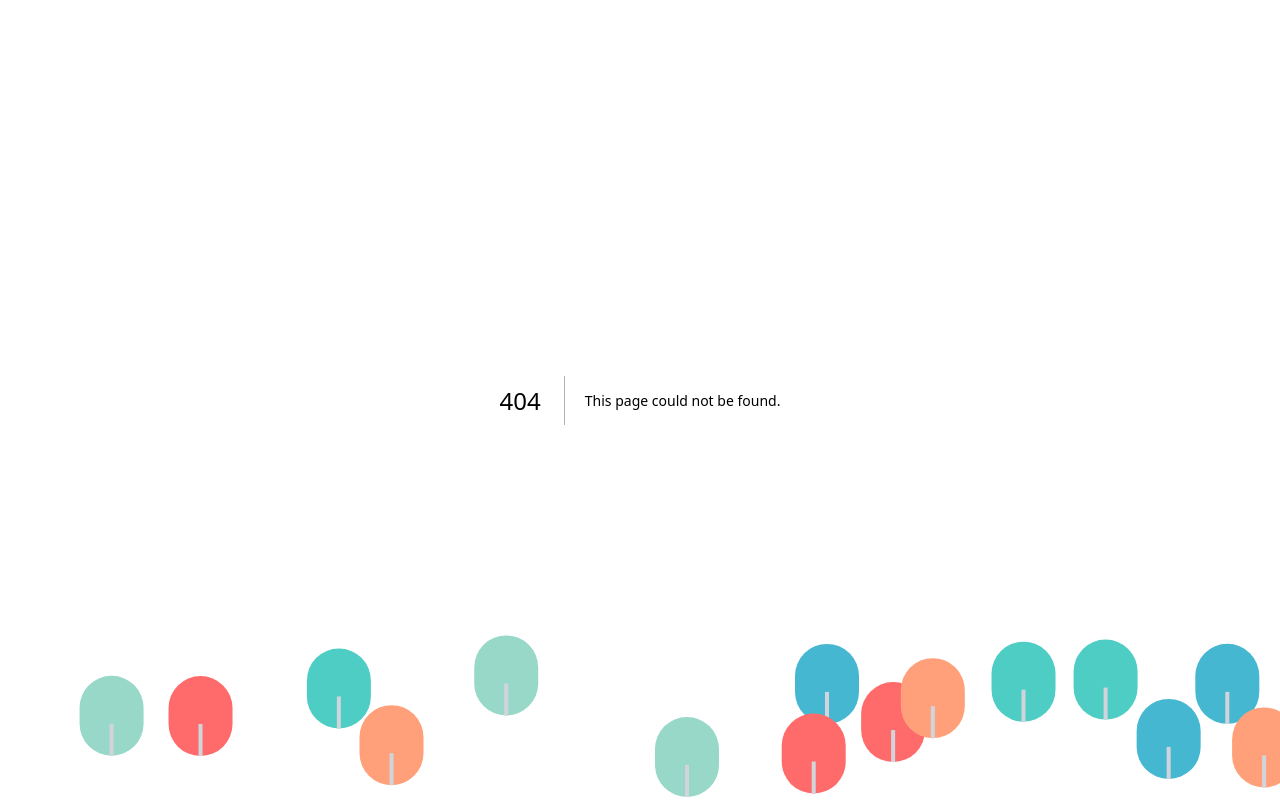
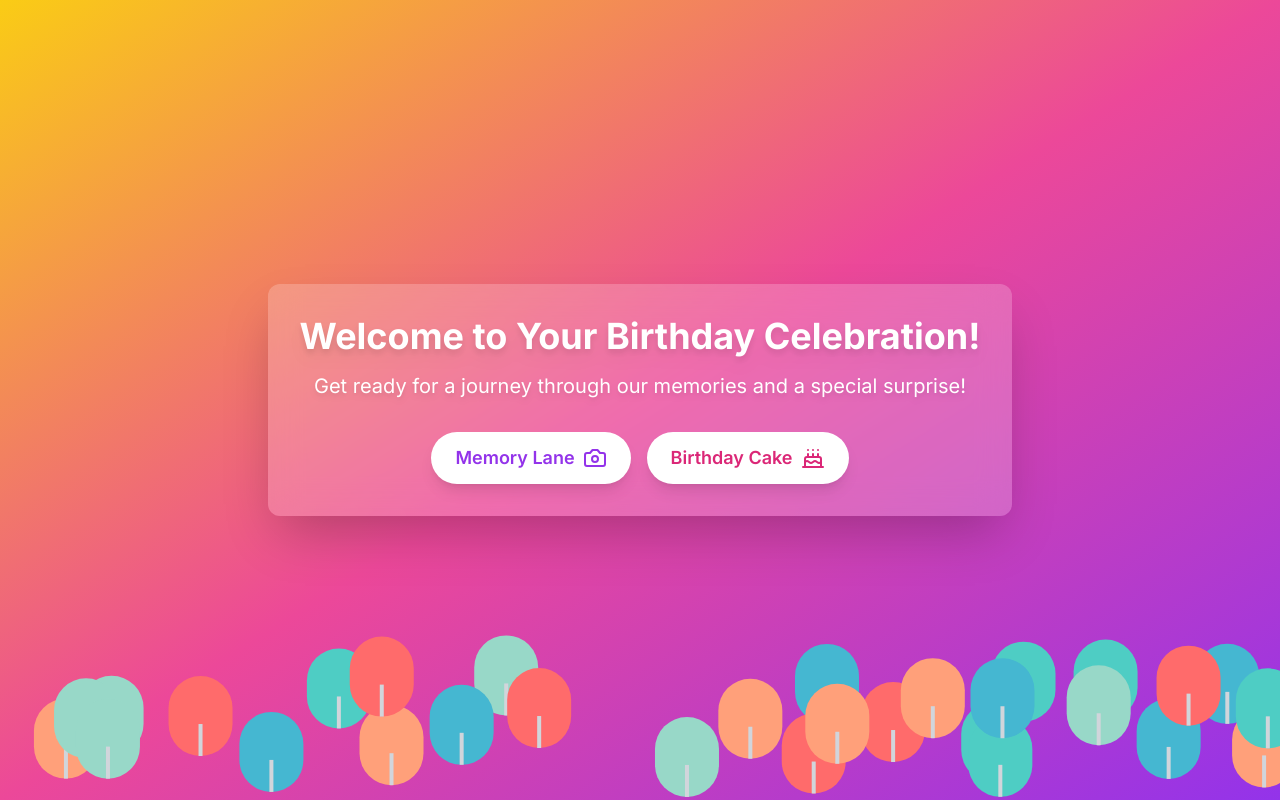
Before and after one commit to Asim-Sidd02/Birthday, a Next.js app: page /welcome in a window 1280 px wide. Before the commit this address had no page. Built offline with nearby package versions, Linux system fonts and the light colour scheme.

Commit message:
Developed Welcome

```diff
--- /dev/null
+++ b/src/app/welcome/page.tsx
@@ -0,0 +1,39 @@
+"use client"
+
+import { motion } from "framer-motion"
+import Link from "next/link"
+import { Cake, Camera } from "lucide-react"
+import Balloons from "@/components/Balloons"
+
+export default function Welcome() {
+    return (
+        <div className="min-h-screen bg-gradient-to-br from-yellow-400 via-pink-500 to-purple-600 flex flex-col items-center justify-center p-4 overflow-hidden">
+            <Balloons />
+            <motion.div
+                className="z-10 text-center bg-white bg-opacity-20 backdrop-blur-lg rounded-xl p-8 shadow-2xl"
+                initial={{ opacity: 0, y: 50 }}
+                animate={{ opacity: 1, y: 0 }}
+                transition={{ duration: 0.8 }}
+            >
+                <h1 className="text-4xl font-bold text-white mb-4 drop-shadow-lg">Welcome to Your Birthday Celebration!</h1>
+                <p className="text-xl text-white mb-8 drop-shadow-md">
+                    Get ready for a journey through our memories and a special surprise!
+                </p>
+                <div className="flex justify-center space-x-4">
+                    <Link
+                        href="/journey"
+                        className="bg-white text-purple-600 px-6 py-3 rounded-full font-semibold text-lg hover:bg-purple-100 transition duration-300 flex items-center shadow-lg"
+                    >
+                        Memory Lane <Camera className="ml-2" />
+                    </Link>
+                    <Link
+                        href="/cake"
+                        className="bg-white text-pink-600 px-6 py-3 rounded-full font-semibold text-lg hover:bg-pink-100 transition duration-300 flex items-center shadow-lg"
+                    >
+                        Birthday Cake <Cake className="ml-2" />
+                    </Link>
+                </div>
+            </motion.div>
+        </div>
+    )
+}
```
